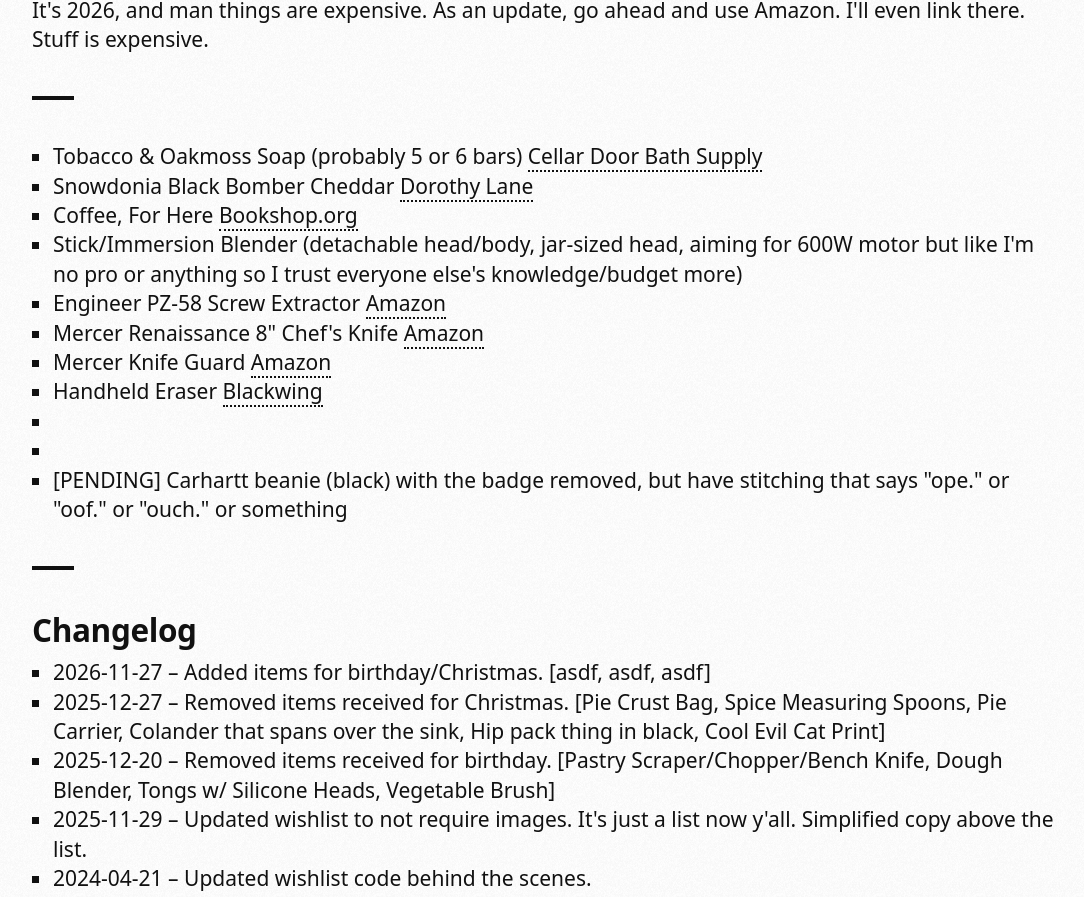
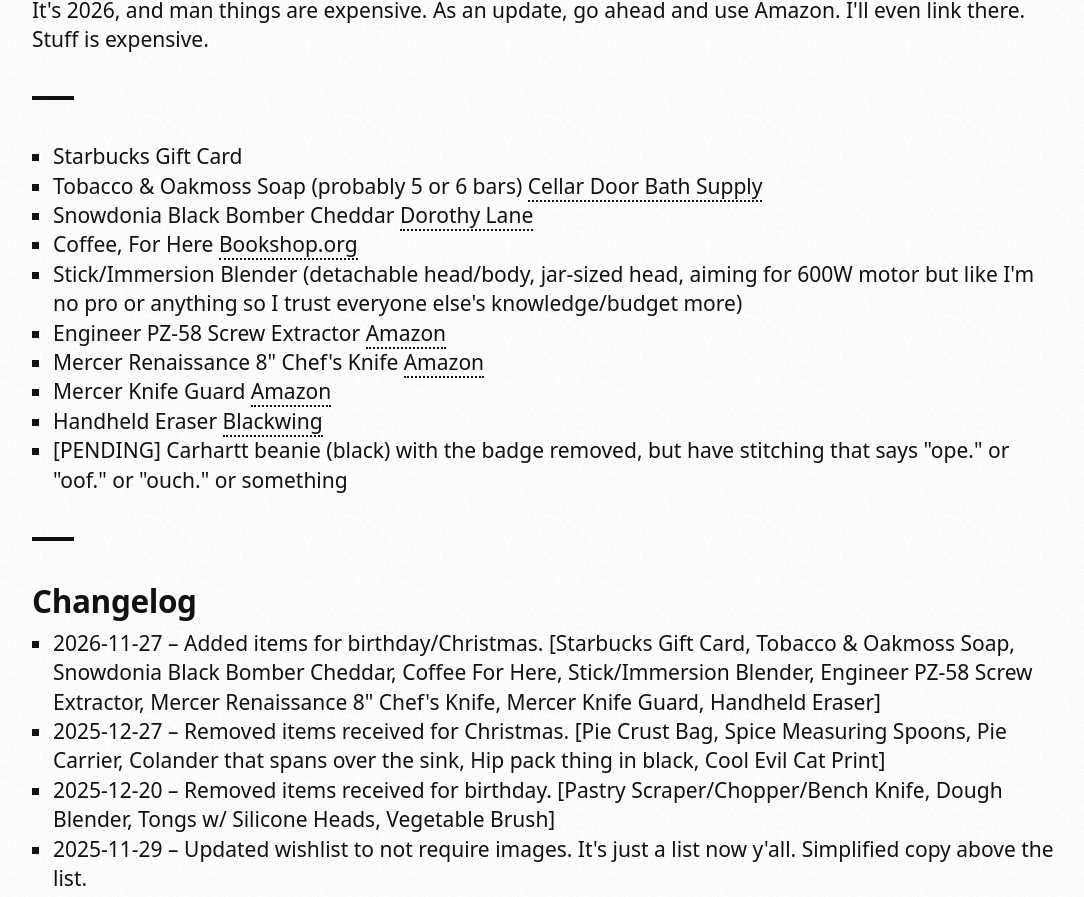
Before and after one commit to chuckhutchins/chuckhutchins-com, a Vue app: page /wishlist in a window 1280 px wide. Shown: the part 317-1214 px from the top of the page, without its empty margins (96-1180 px from the left). Built offline with nearby package versions, Linux system fonts and the light colour scheme.

Commit message:
adding wishlist

```diff
--- a/src/views/LofiWishlistView.vue
+++ b/src/views/LofiWishlistView.vue
@@ -12,6 +12,7 @@
     <TheHr />
     <div>
       <ul class="list">
+        <li>Starbucks Gift Card</li>
         <li>Tobacco &amp; Oakmoss Soap (probably 5 or 6 bars) <a
           href="https://cellardoorbathsupply.com/collections/the-black-collection/products/tobacco-oakmoss-bar-soap"
           target="_blank">Cellar
@@ -37,8 +38,6 @@
         <li>Handheld Eraser <a
           href="https://blackwing602.com/products/blackwing-handheld-eraser-and-holder?variant=43544757895356"
           target="_blank">Blackwing</a></li>
-        <li></li>
-        <li></li>
         <li>[PENDING] Carhartt beanie (black) with the badge removed, but have stitching that says "ope." or "oof." or
           "ouch." or something
         </li>
@@ -48,7 +47,11 @@
     <div>
       <h2>Changelog</h2>
       <ul class="list">
-        <li>2026-11-27 &ndash; Added items for birthday/Christmas. [asdf, asdf, asdf]</li>
+        <li>2026-11-27 &ndash; Added items for birthday/Christmas. [Starbucks Gift Card, Tobacco &amp; Oakmoss Soap,
+          Snowdonia Black Bomber
+          Cheddar, Coffee For Here, Stick/Immersion Blender, Engineer PZ-58 Screw Extractor, Mercer Renaissance 8"
+          Chef's Knife, Mercer Knife Guard, Handheld Eraser]
+        </li>
         <li>2025-12-27 &ndash; Removed items received for Christmas. [Pie Crust Bag, Spice Measuring Spoons, Pie
           Carrier, Colander that spans over the sink, Hip pack thing in black, Cool Evil Cat Print]
         </li>
```
